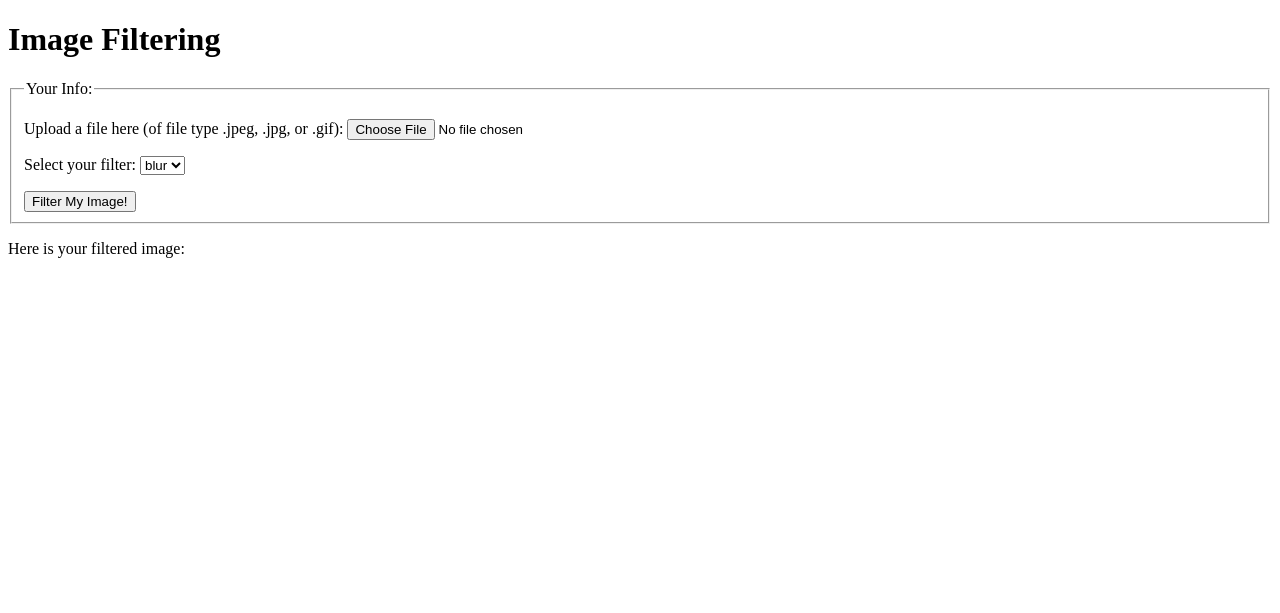
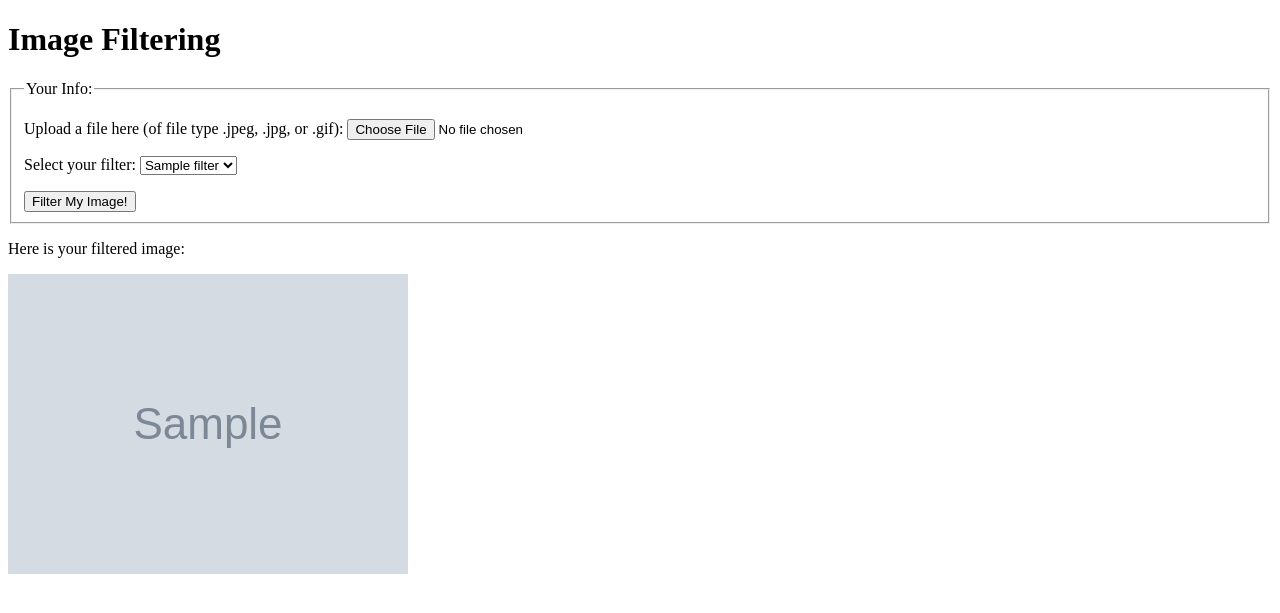
Before and after one commit to xcbhx/1710_module_3_assignment, a Flask app: template templates/image_filter.html in a window 1280 px wide. Shown: the top 613 px of the page. Run offline with Flask 3, Linux system fonts and the light colour scheme; the template is opened without the code that fills it: most values are stand-ins (such as "Sample title", 1, 10 or a date in 2020); grey boxes marked "Sample" are stand-in pictures.

Commit message:
completed challenge 3: Image Filter

```diff
--- a/app.py
+++ b/app.py
@@ -143,36 +143,38 @@ def apply_filter(file_path, filter_name):
 @app.route('/image_filter', methods=['GET', 'POST'])
 def image_filter():
     """Filter an image uploaded by the user, using the Pillow library."""
+    # Passed to tamplate rendering dropdown menu
     filter_types = filter_types_dict.keys()
 
     if request.method == 'POST':
 
-        # TODO: Get the user's chosen filter type (whichever one they chose in the form) and save
-        # as a variable
-        # HINT: remember that we're working with a POST route here so which requests function would you use?
-        filter_type = ''
+        # Get the user's chosen filter type
+        filter_type = request.form.get('filter_type')
 
         # Get the image file submitted by the user
         image = request.files.get('users_image')
 
-        # TODO: call `save_image()` on the image & the user's chosen filter type, save the returned
-        # value as the new file path
+        if image and filter_type:
+            # Sve the uploaded image
+            file_path = save_image(image, filter_type)
 
-        # TODO: Call `apply_filter()` on the file path & filter type
+            # Apply the chosen filter
+            apply_filter(file_path, filter_type)
 
-        image_url = f'./static/images/{image.filename}'
+            # Generate the image URL for display
+            image_url = f'./static/images/{image.filename}'
 
+        # Pass context to the template
         context = {
-            # TODO: Add context variables here for:
-            # - The full list of filter types
-            # - The image URL
+            'filter_type': filter_type, # Full list of filter types
+            'image_url': image_url # the image URL
         }
 
         return render_template('image_filter.html', **context)
 
     else: # if it's a GET request
         context = {
-            # TODO: Add context variable here for the full list of filter types
+            'filter_types': filter_types
         }
         return render_template('image_filter.html', **context)
 
--- a/templates/image_filter.html
+++ b/templates/image_filter.html
@@ -22,9 +22,10 @@ Image Filtering
                 Select your filter:
 
                 <select name="filter_type">
-                    <!-- TODO: Use a for loop to display an option element for each possible filter
-                        type-->
-                    <option value="blur">blur</option>
+                    <!-- Dynically poulate the fitler types -->
+                        {% for filter in filter_types %}
+                    <option value="{{ filter }}">{{ filter }}</option>
+                        {% endfor %}
                 </select>
             </label>
         </p>
@@ -39,7 +40,7 @@ Image Filtering
         Here is your filtered image:
     </p>
     <p>
-        <!-- TODO: Display the filtered image using the img tag and the URL passed in -->
+         <img src="{{ image_url }}" alt=" Filtered image">
     </p>
 </section>
 {% endif %}
```
